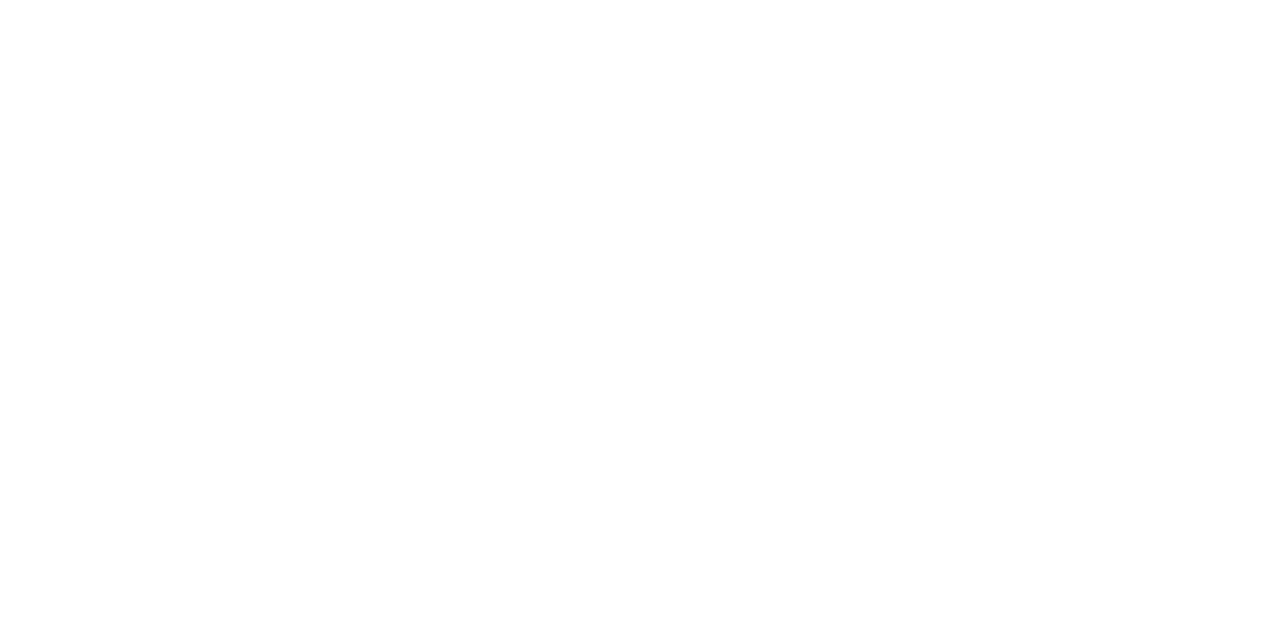
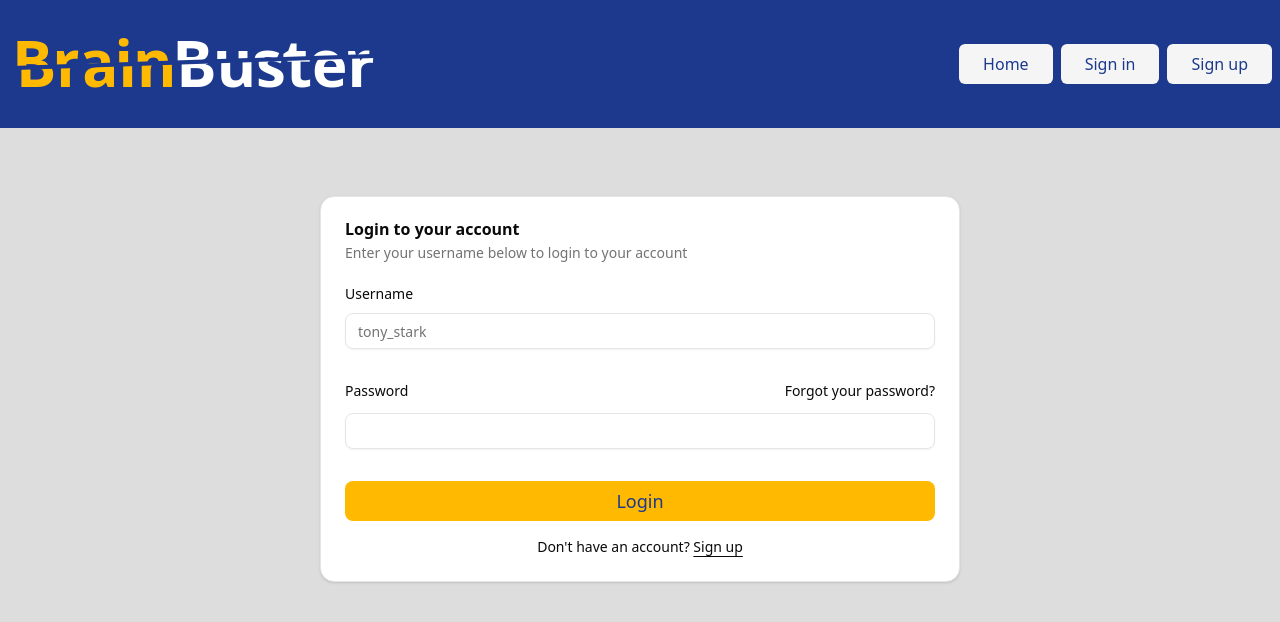
Before and after one commit to MuratAkkus0/brainbuster-frontend, a React (Vite) app: page /login in a window 1280 px wide. Before the commit this address had no page. Shown: the top 622 px of the page. Built offline with nearby package versions, Linux system fonts and the light colour scheme.

Commit message:
Login page and his components created.

```diff
--- a/src/components/molecules/Header.tsx
+++ b/src/components/molecules/Header.tsx
@@ -69,9 +69,7 @@ export const Header = () => {
           <Logo />
           <div className="flex gap-2">
             <CustomNavigationMenu route="/">Home</CustomNavigationMenu>
-            <CustomNavigationMenu route="/sign-in">
-              Sign in
-            </CustomNavigationMenu>
+            <CustomNavigationMenu route="/login">Sign in</CustomNavigationMenu>
             <CustomNavigationMenu route="/sign-up">
               Sign up
             </CustomNavigationMenu>
--- a/src/components/login-form.tsx
+++ b/src/components/molecules/LoginForm.tsx
@@ -1,37 +1,41 @@
-import { cn } from "@/lib/utils"
-import { Button } from "@/components/ui/button"
+import { cn } from "@/lib/utils";
+import { Button } from "@/components/ui/button";
 import {
   Card,
   CardContent,
   CardDescription,
   CardHeader,
   CardTitle,
-} from "@/components/ui/card"
-import { Input } from "@/components/ui/input"
-import { Label } from "@/components/ui/label"
+} from "@/components/ui/card";
+import { Input } from "@/components/ui/input";
+import { Label } from "@/components/ui/label";
+import { Link } from "react-router";
 
 export function LoginForm({
   className,
   ...props
 }: React.ComponentProps<"div">) {
   return (
-    <div className={cn("flex flex-col gap-6", className)} {...props}>
-      <Card>
+    <div
+      className={cn("max-md:h-full flex flex-col gap-6", className)}
+      {...props}
+    >
+      <Card className="max-md:h-full max-md:rounded-none">
         <CardHeader>
           <CardTitle>Login to your account</CardTitle>
           <CardDescription>
-            Enter your email below to login to your account
+            Enter your username below to login to your account
           </CardDescription>
         </CardHeader>
         <CardContent>
           <form>
-            <div className="flex flex-col gap-6">
+            <div className="flex flex-col gap-6 md:gap-8">
               <div className="grid gap-3">
-                <Label htmlFor="email">Email</Label>
+                <Label htmlFor="email">Username</Label>
                 <Input
-                  id="email"
-                  type="email"
-                  placeholder="m@example.com"
+                  id="username"
+                  type="text"
+                  placeholder="tony_stark"
                   required
                 />
               </div>
@@ -48,23 +52,23 @@ export function LoginForm({
                 <Input id="password" type="password" required />
               </div>
               <div className="flex flex-col gap-3">
-                <Button type="submit" className="w-full">
+                <Button
+                  size="lg"
+                  className="text-lg text-theme-dark-bg bg-theme-accent cursor-pointer hover:bg-theme-accent-hover"
+                >
                   Login
-                </Button>
-                <Button variant="outline" className="w-full">
-                  Login with Google
                 </Button>
               </div>
             </div>
             <div className="mt-4 text-center text-sm">
               Don&apos;t have an account?{" "}
-              <a href="#" className="underline underline-offset-4">
+              <Link to="/register" className="underline underline-offset-4">
                 Sign up
-              </a>
+              </Link>
             </div>
           </form>
         </CardContent>
       </Card>
     </div>
-  )
+  );
 }
--- a/src/main.tsx
+++ b/src/main.tsx
@@ -2,11 +2,13 @@ import { createRoot } from "react-dom/client";
 import "./index.css";
 import { BrowserRouter, Route, Routes } from "react-router";
 import { HomePageView } from "./views/HomePageView.tsx";
+import { LoginPageView } from "./views/LoginPageView.tsx";
 
 createRoot(document.getElementById("root")!).render(
   <BrowserRouter>
     <Routes>
       <Route path="/" element={<HomePageView />} />
+      <Route path="/login" element={<LoginPageView />} />
     </Routes>
   </BrowserRouter>
 );
--- /dev/null
+++ b/src/views/LoginPageView.tsx
@@ -0,0 +1,18 @@
+import { MainContainer } from "@/components/atoms/MainContainer";
+import { Header } from "@/components/molecules/Header";
+import { LoginForm } from "@/components/molecules/LoginForm";
+import React from "react";
+
+export const LoginPageView = () => {
+  return (
+    <>
+      <Header />
+      <MainContainer>
+        <div className="w-full md:w-1/2 min-w-fit h-full">
+          <div className="md:h-16"></div>
+          <LoginForm />
+        </div>
+      </MainContainer>
+    </>
+  );
+};
```
